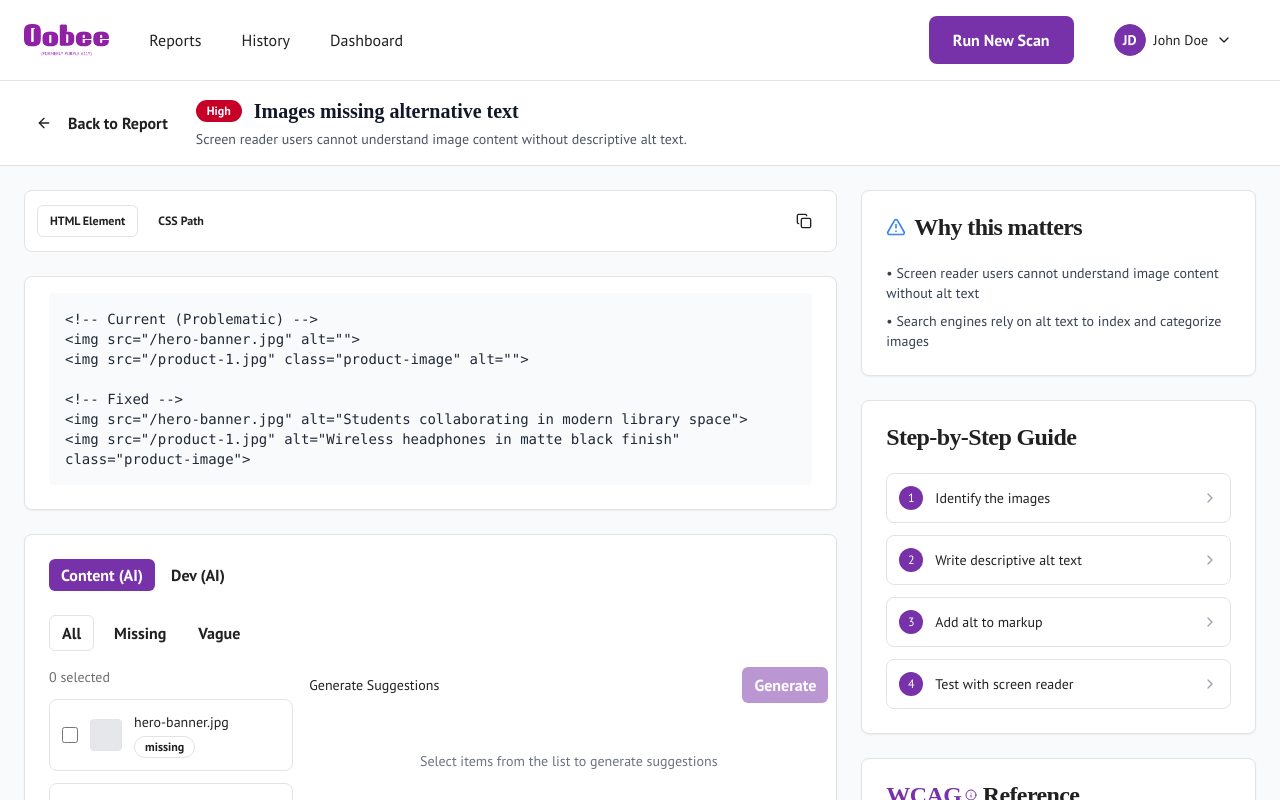
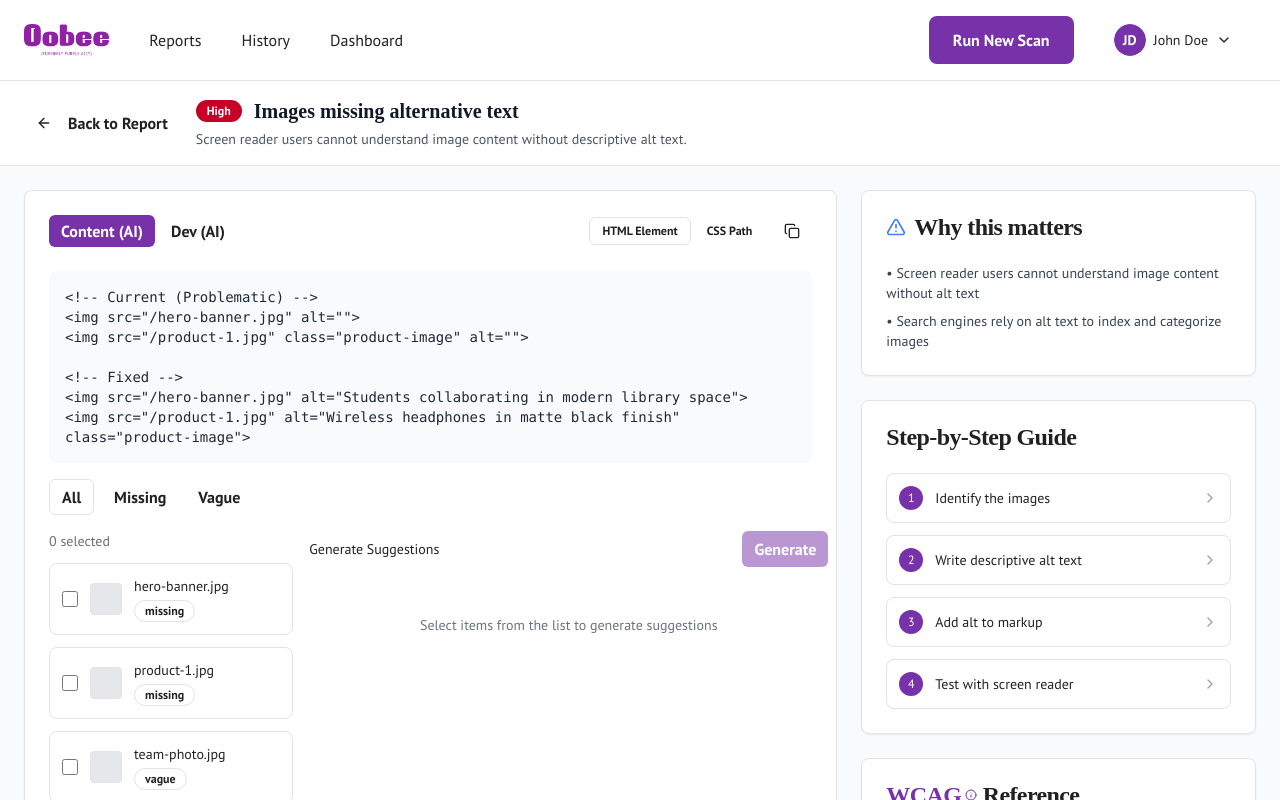
Before and after one commit to virgchiniwala/accessibility-insights-radar, a React (Vite) app: page /issue-detail in a window 1280 px wide. Shown: the top 800 px of the page. Built offline with nearby package versions, Linux system fonts and the light colour scheme; a web font is replaced by a local one.

Commit message:
Remove duplicate context bar
Remove the standalone "HTML Element | CSS Path" context bar from the top of the Issue Detail page. The context bar inside the Fix Workspace will remain as the single instance.

```diff
--- a/src/pages/IssueDetailNew.tsx
+++ b/src/pages/IssueDetailNew.tsx
@@ -187,61 +187,10 @@ const IssueDetailNew: React.FC = () => {
         <div className="grid grid-cols-1 lg:grid-cols-3 gap-6">
           {/* Main Content - Left 2 Columns */}
           <div className="lg:col-span-2 space-y-6">
-            {/* Context Bar */}
-            <div className="flex items-center justify-between p-3 bg-white border rounded-lg">
-              <div className="flex space-x-2">
-                <Button
-                  variant={activeContextTab === "html" ? "outline" : "ghost"}
-                  size="sm"
-                  onClick={() => setActiveContextTab("html")}
-                  className="h-8 text-xs"
-                >
-                  HTML Element
-                </Button>
-                <Button
-                  variant={activeContextTab === "css" ? "outline" : "ghost"}
-                  size="sm"
-                  onClick={() => setActiveContextTab("css")}
-                  className="h-8 text-xs"
-                >
-                  CSS Path
-                </Button>
-              </div>
-              <Button
-                variant="ghost"
-                size="sm"
-                onClick={() => copyToClipboard(
-                  activeContextTab === "html" ? codeExamples.html : codeExamples.css,
-                  activeContextTab === "html" ? "HTML Element" : "CSS Path"
-                )}
-              >
-                <Copy className="w-4 h-4" />
-              </Button>
-            </div>
-
-            {activeContextTab === "html" && (
-              <Card>
-                <CardContent className="pt-4">
-                  <pre className="text-sm font-mono whitespace-pre-wrap text-gray-800 overflow-x-auto bg-gray-50 p-4 rounded">
-                    {codeExamples.html}
-                  </pre>
-                </CardContent>
-              </Card>
-            )}
-
-            {activeContextTab === "css" && (
-              <Card>
-                <CardContent className="pt-4">
-                  <pre className="text-sm font-mono whitespace-pre-wrap text-gray-800 overflow-x-auto bg-gray-50 p-4 rounded">
-                    {codeExamples.css}
-                  </pre>
-                </CardContent>
-              </Card>
-            )}
-
             {/* Fix Workspace */}
             <Card>
               <CardHeader>
+                <div className="flex items-center justify-between">
                   <div className="flex space-x-1">
                     <Button
                       variant={activeMainTab === "content" ? "default" : "ghost"}
@@ -264,8 +213,46 @@ const IssueDetailNew: React.FC = () => {
                       Dev (AI)
                     </Button>
                   </div>
+                  <div className="flex items-center space-x-2">
+                    <div className="flex space-x-1">
+                      <Button
+                        variant={activeContextTab === "html" ? "outline" : "ghost"}
+                        size="sm"
+                        onClick={() => setActiveContextTab("html")}
+                        className="h-7 text-xs"
+                      >
+                        HTML Element
+                      </Button>
+                      <Button
+                        variant={activeContextTab === "css" ? "outline" : "ghost"}
+                        size="sm"
+                        onClick={() => setActiveContextTab("css")}
+                        className="h-7 text-xs"
+                      >
+                        CSS Path
+                      </Button>
+                    </div>
+                    <Button
+                      variant="ghost"
+                      size="sm"
+                      onClick={() => copyToClipboard(
+                        activeContextTab === "html" ? codeExamples.html : codeExamples.css,
+                        activeContextTab === "html" ? "HTML Element" : "CSS Path"
+                      )}
+                      className="h-7"
+                    >
+                      <Copy className="w-3 h-3" />
+                    </Button>
+                  </div>
+                </div>
               </CardHeader>
               <CardContent>
+                {/* Context Code Display */}
+                <div className="mb-4 p-4 bg-gray-50 rounded-lg">
+                  <pre className="text-sm font-mono whitespace-pre-wrap text-gray-800 overflow-x-auto">
+                    {activeContextTab === "html" ? codeExamples.html : codeExamples.css}
+                  </pre>
+                </div>
                 {activeMainTab === "content" ? (
                   <div className="space-y-4">
                     {/* Filter chips */}
```
Lines whose indentation alone changed are shown as unchanged.
